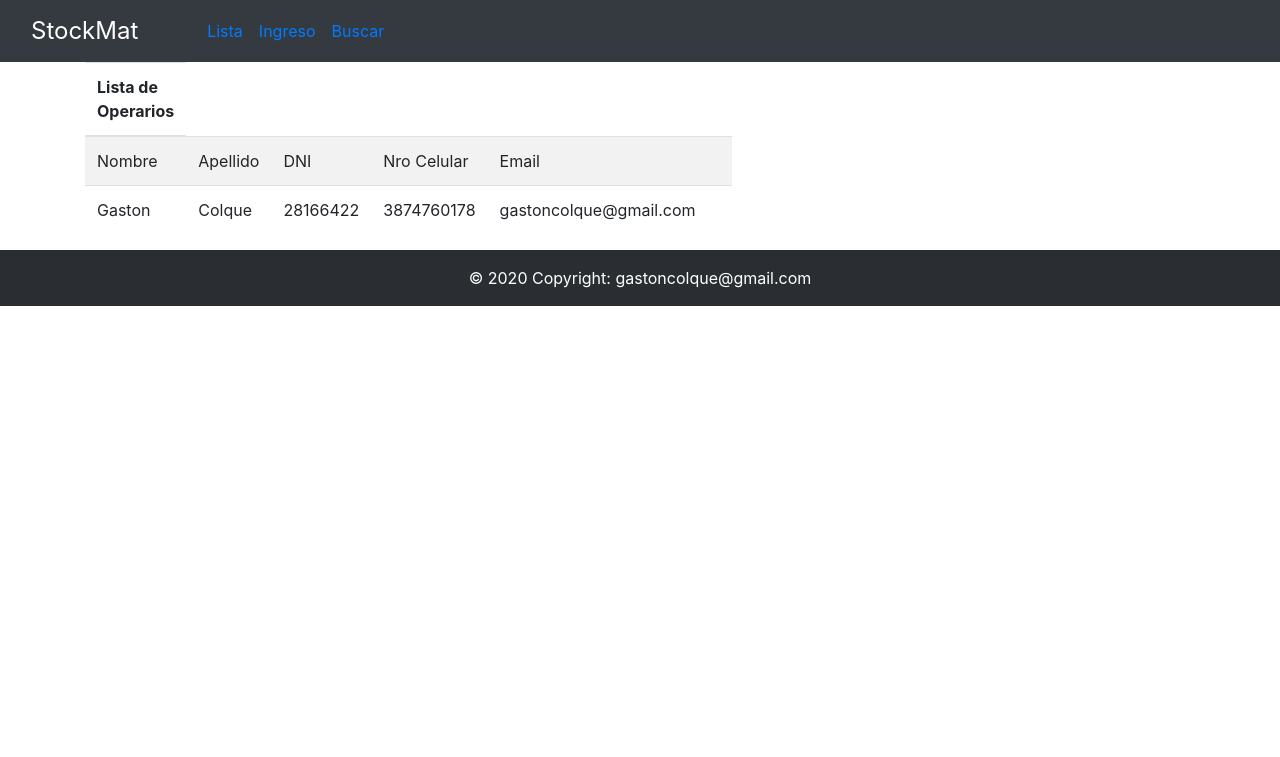
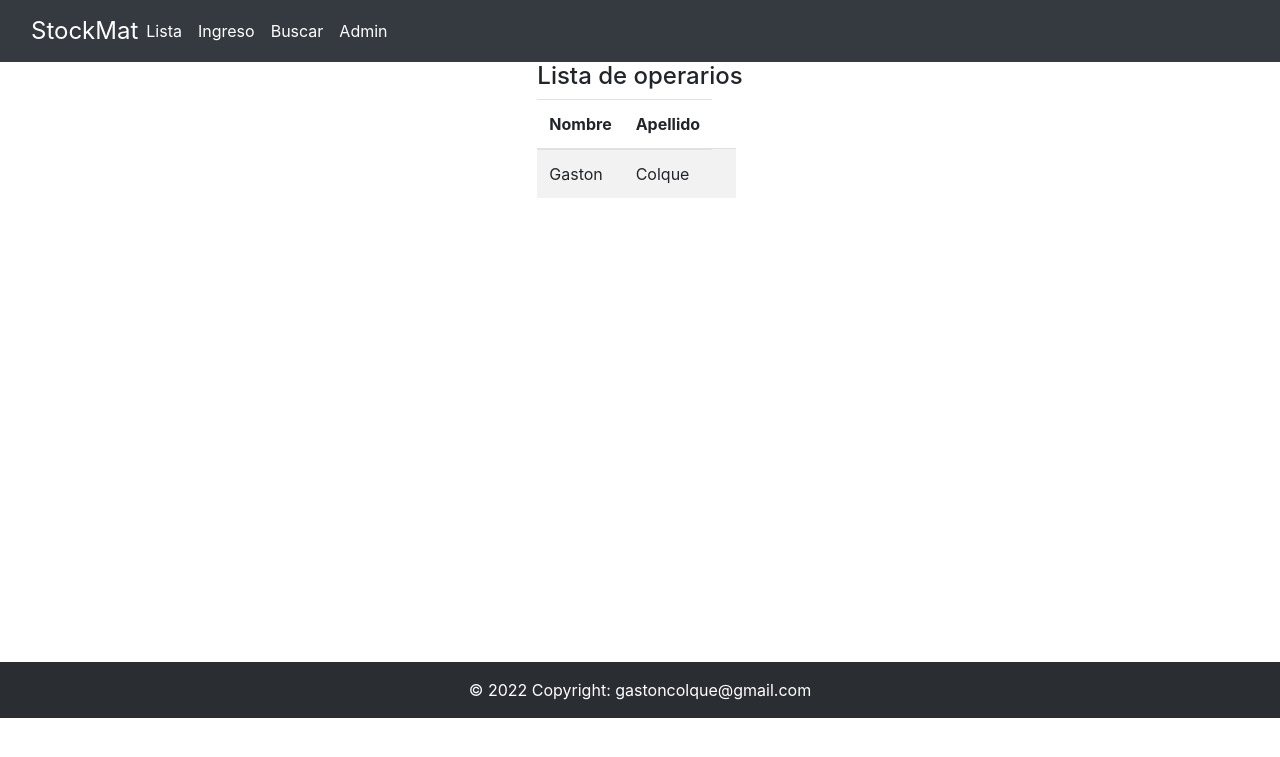
Before and after one commit to Gas111/stockindu, a Django app: page / in a window 1280 px wide. Shown: the top 757 px of the page. Run offline with Django 4.2, Linux system fonts and the light colour scheme; data comes from the database, SQL or seed files in the repository; some libraries are stand-ins or nearby versions.

Commit message:
mejoras en html

```diff
--- /dev/null
+++ b/static/css/styles.css
@@ -0,0 +1,3 @@
+nav{
+    align-content: center;
+}
--- a/stockindu/settings.py
+++ b/stockindu/settings.py
@@ -79,6 +79,7 @@ WSGI_APPLICATION = 'stockindu.wsgi.application'
 
 # Database
 # https://docs.djangoproject.com/en/4.0/ref/settings/#databases
+'''
 DATABASES = {
     'default': {
         'ENGINE': 'django.db.backends.sqlite3',
@@ -89,7 +90,7 @@ DATABASES = {
 DATABASES = {
     'default': dj_database_url.config(default=config('DATABASE_URL')),
     }
-'''
+
 # Password validation
 # https://docs.djangoproject.com/en/4.0/ref/settings/#auth-password-validators
 
--- a/templates/base.html
+++ b/templates/base.html
@@ -11,26 +11,52 @@
   <meta name="viewport" content="width=device-width, initial-scale=1.0">
   <title>listas</title>
 {% block header %}{% endblock %}
-<link rel="stylesheet"
+  <link rel="stylesheet"
       href="https://cdn.jsdelivr.net/npm/bootstrap@4.3.1/dist/css/bootstrap.min.css"
       integrity="sha384-ggOyR0iXCbMQv3Xipma34MD+dH/1fQ784/j6cY/iJTQUOhcWr7x9JvoRxT2MZw1T"
       crossorigin="anonymous">
       <!--25px;20px-->
+  <link rel="stylesheet" href="static/css/styles.css">
+
 
 
       <style>
         .navbar .navbar-brand {
             font-size: 150%;
-            margin-right: 5%;
-        }
+            margin:0;
+          }
         .bg-dark {
           background-image: var(--bs-gradient);
+        }
+        .body{
+          display:flex;
+          margin:0;
+
+          height:80vh;
+        }
+        a{
+          text-decoration:none;
+          color:white;
+        }
+        .footer
+        {
+          min-height:30vh;
+          display:flex;
+        }
+        .row
+        {
+          min-height:75vh;
+        }
+        .button
+        {
+          margin:0;
+          padding:0;
         }
 
 
     </style>
 </head>
-<body>
+<body class="min-vh-60">
     <nav class="navbar navbar-expand-lg bg-dark text-white">
         <div class="container-fluid" >
           <a class="navbar-brand">StockMat</a>
@@ -50,6 +76,9 @@
               <li class="nav-item">
                 <a class="nav-link active" aria-current="page" href="/busca">Buscar</a>
               </li>
+              <li class="nav-item">
+                <a class="nav-link active" aria-current="page" href="/admin">Admin</a>
+              </li>
             </ul>
           </div>
         </div>
@@ -57,9 +86,9 @@
 {% block content %}{% endblock %}
 
 <!--  <scr>  -->
-  <footer class="bg-dark text-center text-white footer-expand-last">
+  <footer class="bg-dark text-center text-white">
     <!-- Grid container -->
-    <div class="container fluid pb-0">
+    <div class="container-fluid">
       <!-- Section: Social media -->
       <section>
         <!-- Facebook ACA EMPIEZA EL CODIGO A CORREGIR-->
@@ -123,7 +152,7 @@
 
     <!-- Copyright -->
     <div class="text-center p-3" style="background-color: rgba(0, 0, 0, 0.2);">
-      © 2020 Copyright:
+      © 2022 Copyright:
       <a class="text-white" href="mail:gastoncolque@gmail.com">gastoncolque@gmail.com</a>
     </div>
     <!-- Copyright -->
--- a/templates/lista.html
+++ b/templates/lista.html
@@ -1,32 +1,28 @@
 {% extends 'base.html' %}
 
 {% block content %}
-    <div class="container">
-        <div class="row">
-            <div class="col-md-4">
-                <table class="table table-striped">
+    <div class="min-vh-70">
+        <div class="row justify-content-center">
+            <div class="col-auto">
+                <h4>Lista de operarios</h4>
+                <table class="table table-striped w-auto table-responsive">
                     <thead>
                         <tr>
-                            <th>Lista de Operarios</th>
+                            <th>Nombre</th>
+                            <th>Apellido</th>
                         </tr>
                     </thead>
                     <tbody>
-                        <tr>
-                            <td>Nombre</td>
-                            <td>Apellido</td>
-                            <td>DNI</td>
-                            <td>Nro Celular</td>
-                            <td>Email</td>
-                            <td></td>
-                            </tr>
 
                             {%for c in lista %}
-                            <tr>
                             <td>{{c.nombre}}</td>
                             <td>{{c.apellido}}</td>
-                            <td>{{c.dni}}</td>
-                            <td>{{c.celular}}</td>
-                            <td>{{c.mail}}</td>
+                        <!--<td>{{c.dni}}</td>-->
+                        <!--<td>{{c.celular}}</td>-->
+                        <!--<td>{{c.mail}}</td>-->
+                        <!--<td>{{c.dni}}</td>-->
+                        <!--<td>{{c.celular}}</td>-->
+                        <!--<td>{{c.mail}}</td>-->
                             <td></td>
                             </tr>
                             {%endfor%}
```
Also changed, not shown: templates/busca.html (+9 -8 lines), templates/ingresa.html (+7 -21 lines).
